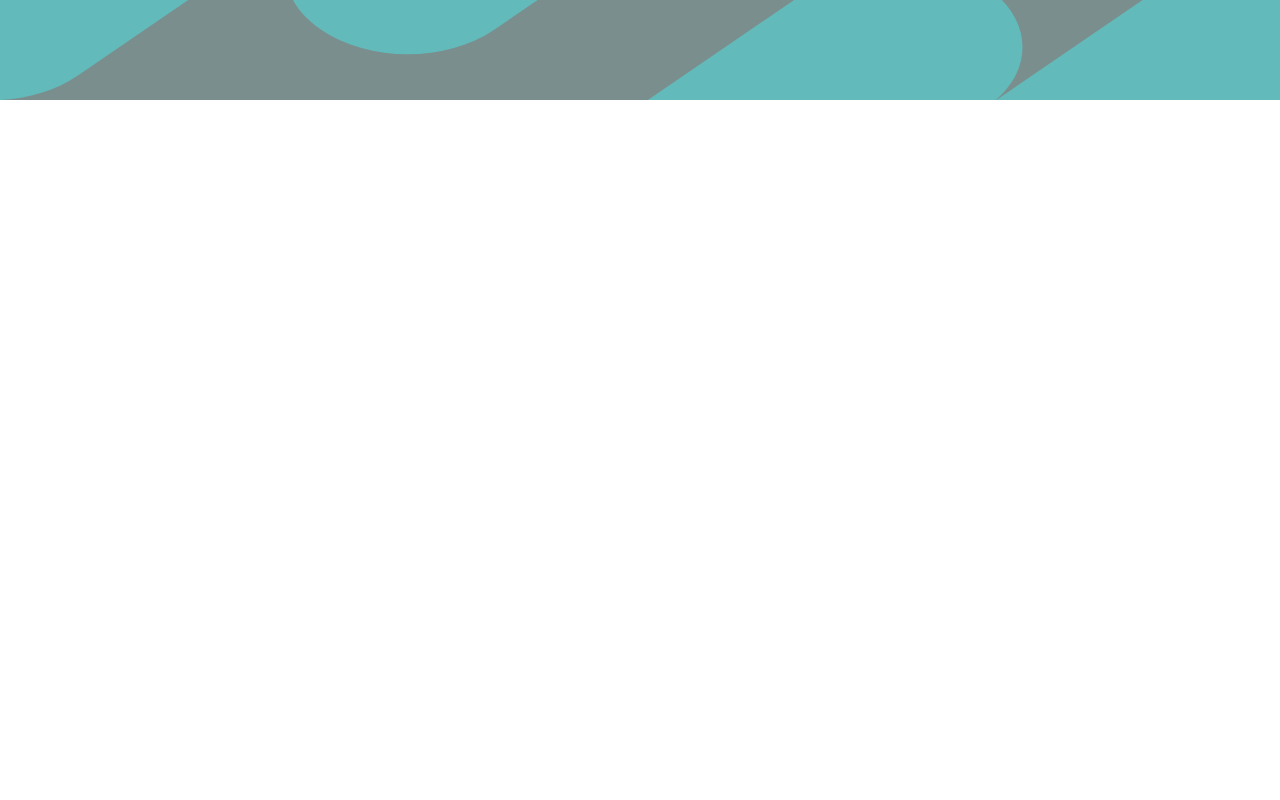
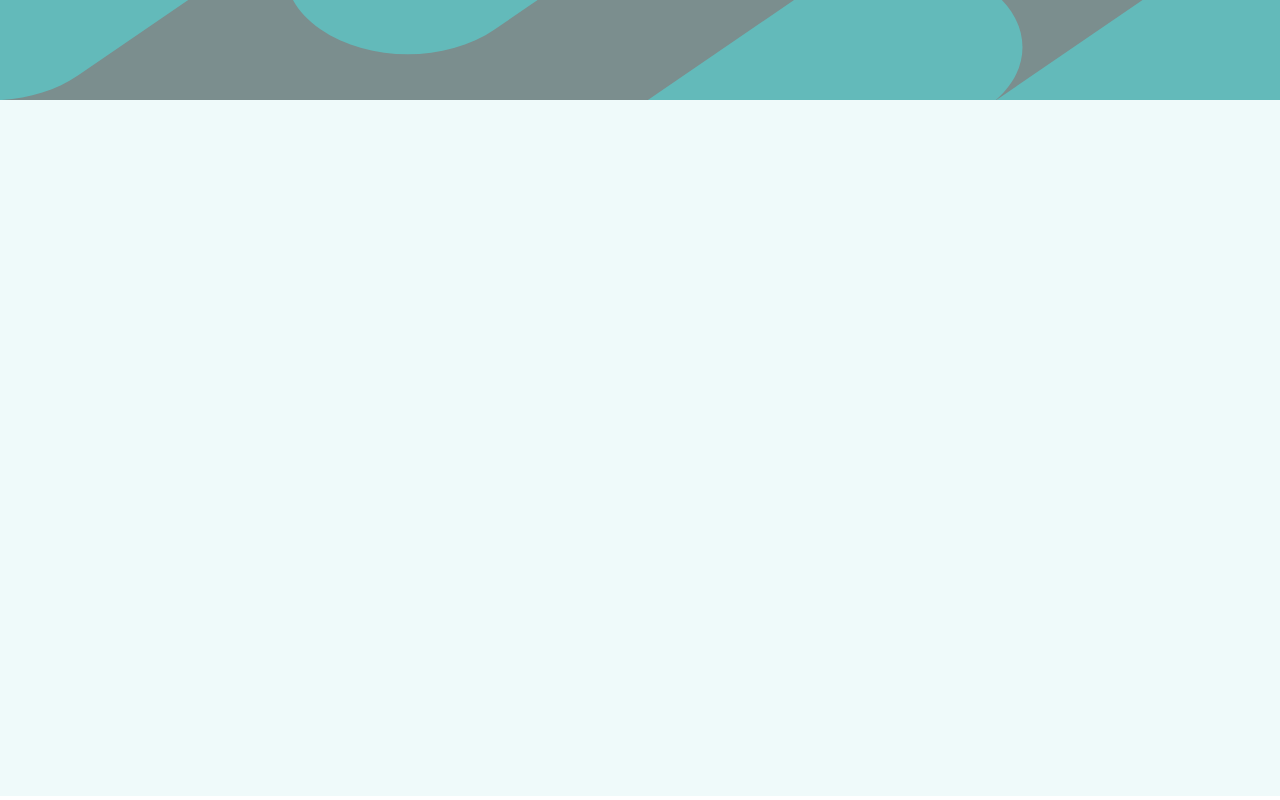
Before and after one commit to MuneneCalvin/Static-Job-Listing, a React (Vite) app: page / in a window 1280 px wide. Built offline with nearby package versions, Linux system fonts and the light colour scheme.

Commit message:
Added background color

```diff
--- a/src/App.jsx
+++ b/src/App.jsx
@@ -1,4 +1,3 @@
-import React from 'react'
 import Header from './components/Header'
 import Main from './pages/Main'
 import './App.css'
--- a/src/components/Header.jsx
+++ b/src/components/Header.jsx
@@ -1,10 +1,10 @@
-import React from 'react'
 import background from '../assets/bg-header-desktop.svg'
 import './Header.css'
+
 export default function Header() {
   return (
     <div id='header' >
- <img src={background} alt='' />
+      <img src={background} alt='' />
     </div>
   )
 }
--- a/src/pages/Main.css
+++ b/src/pages/Main.css
@@ -1,3 +1,4 @@
 #container{
-    background-color: hsl(180, 52%, 96%);;
+    background-color: hsl(180, 52%, 96%);
+    height: 87vh;
 }
--- a/src/pages/Main.jsx
+++ b/src/pages/Main.jsx
@@ -1,4 +1,3 @@
-import React from 'react'
 import './Main.css'
 function Main() {
   return (
```
Also changed, not shown: src/components/Header.css (+3 -5 lines).
